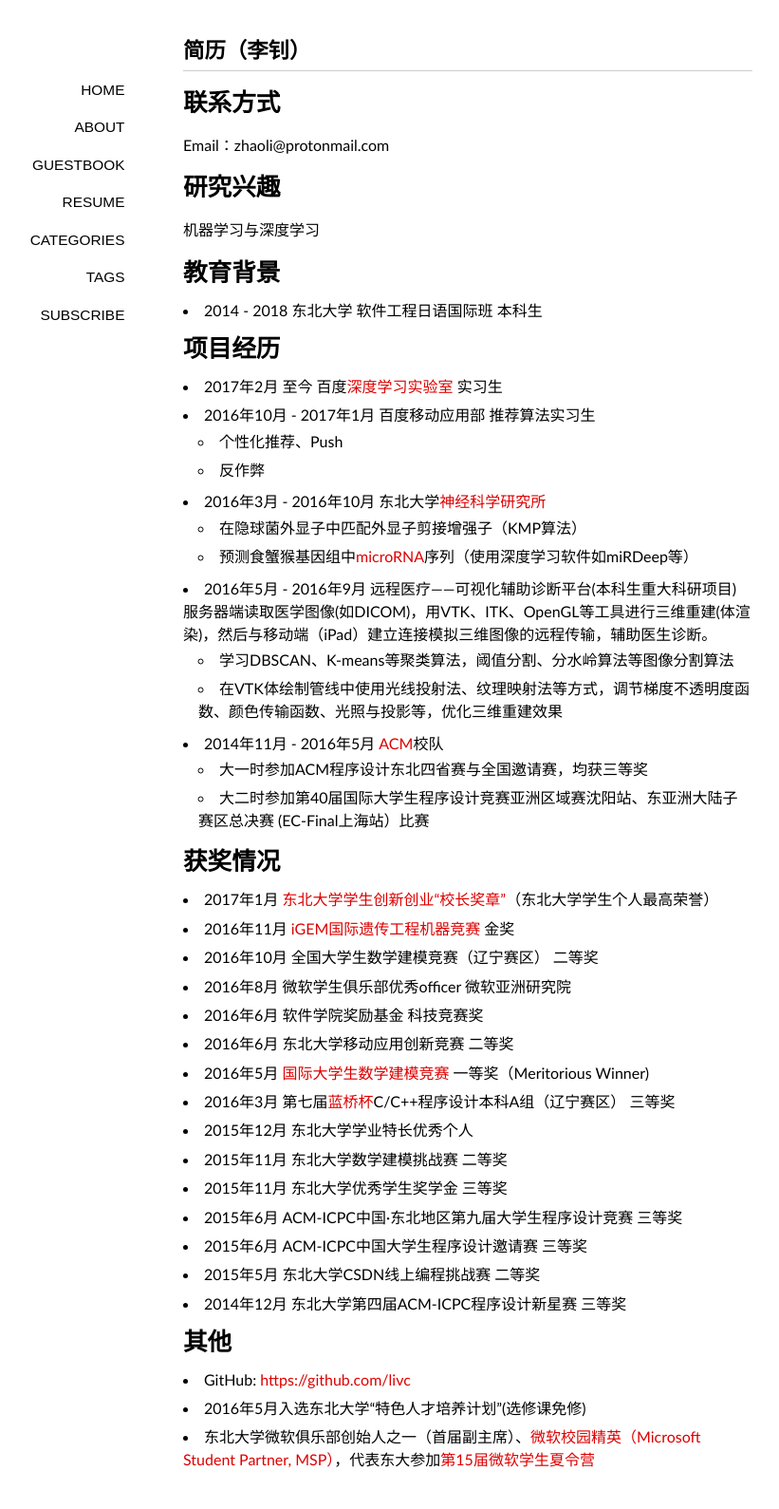
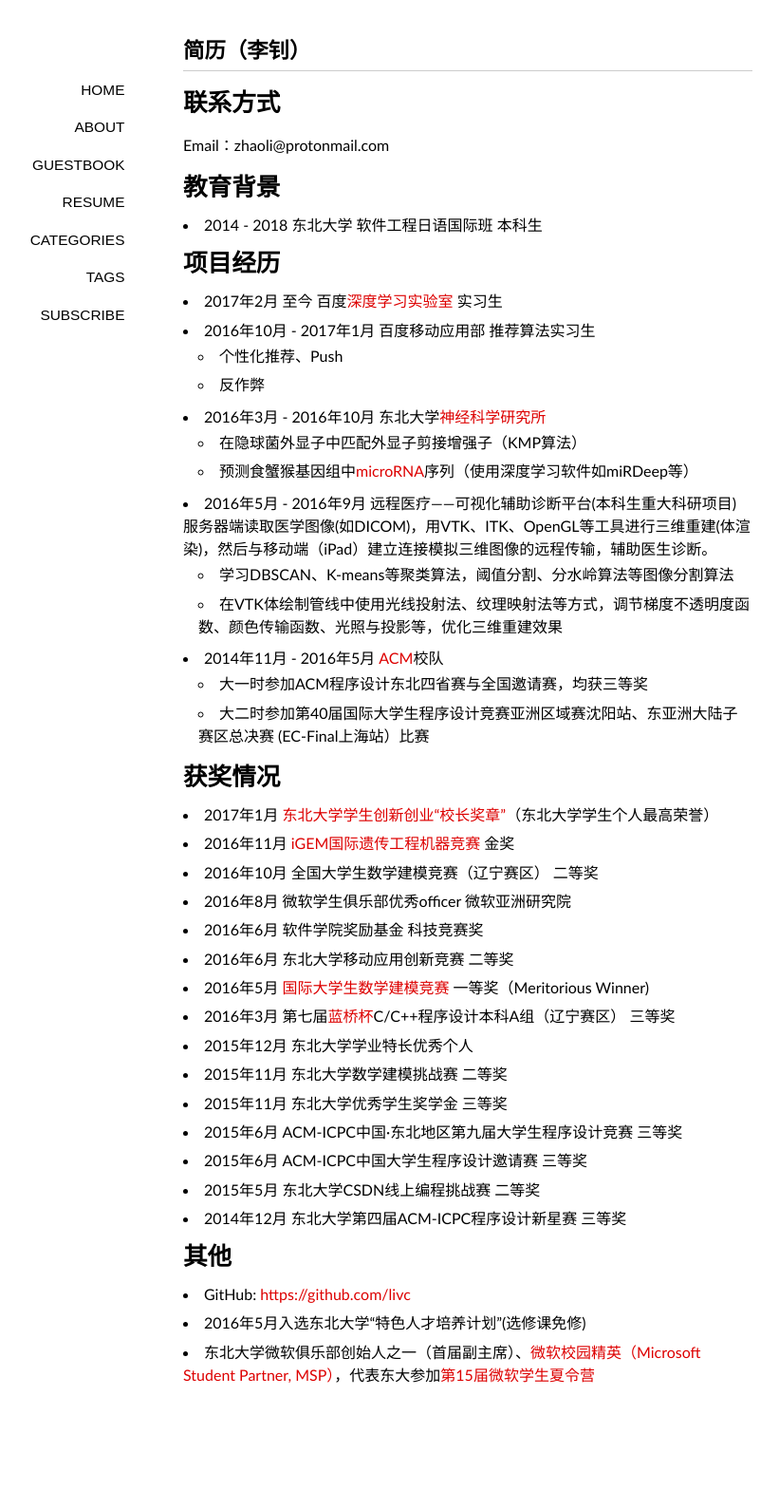
Before and after one commit to livc/livc.github.io, a Jekyll site: the page built from resume/index.md, in a window 1280 px wide. Shown: the whole page at 95% size, without its empty margins (147-968 px from the left). Built offline with Jekyll 4.4.1, drawn with Linux system fonts in a browser that asks for light colours; nearby versions of some CDN libraries; some web fonts are replaced; after the commit the page ends 1499 px from its top, so only the background shows below that.

Commit message:
update resume

```diff
--- a/resume/index.md
+++ b/resume/index.md
@@ -6,10 +6,6 @@
 # 联系方式
 
 Email：zhaoli@protonmail.com
-
-# 研究兴趣
-
-机器学习与深度学习
 
 # 教育背景
 
```
